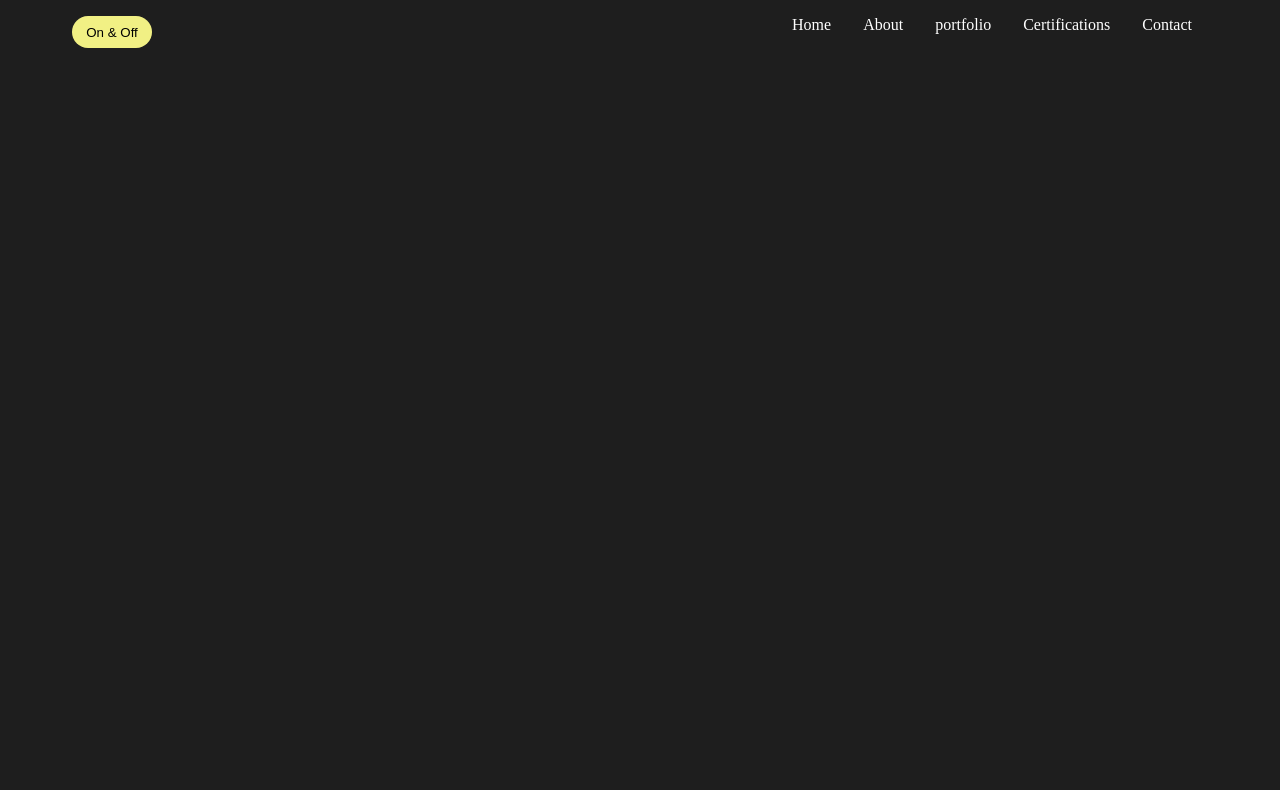
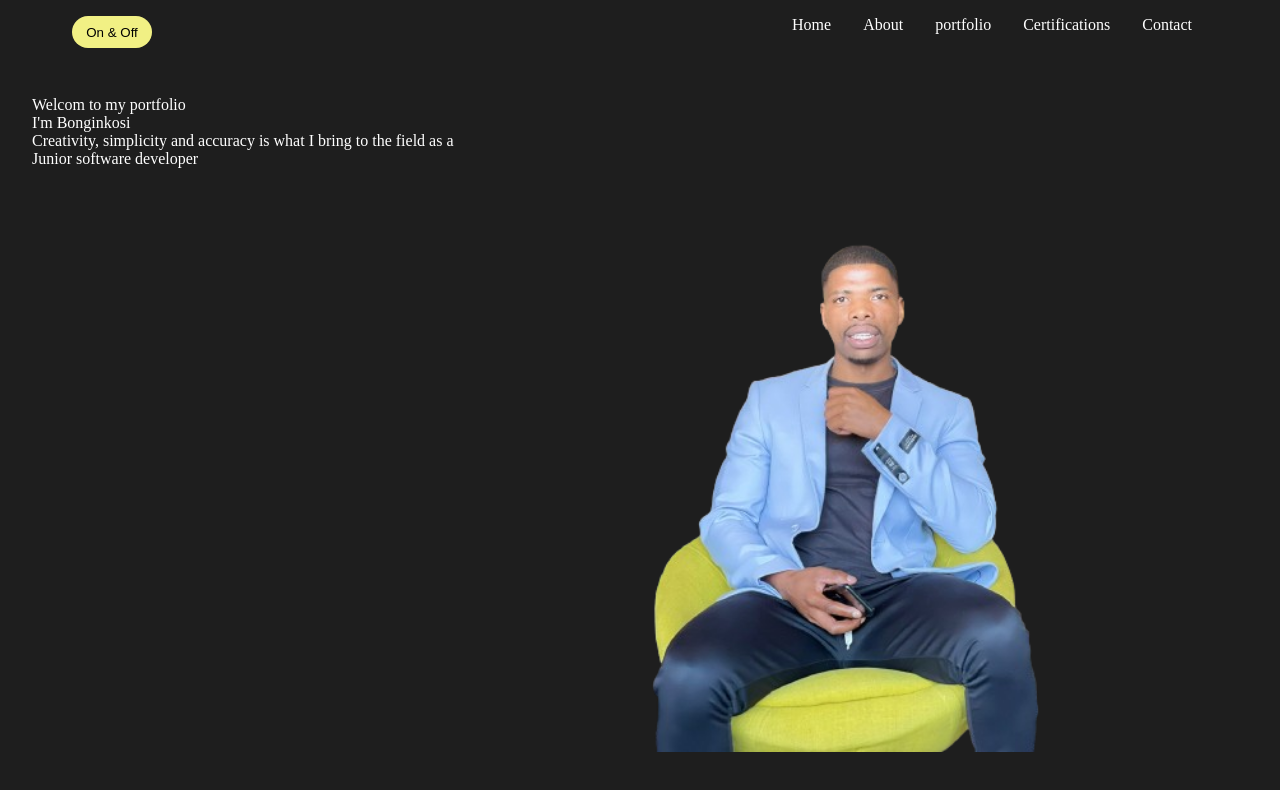
Before and after one commit to Bawrer/Bawrer-portfolio, a React (Create React App) app: page / in a window 1280 px wide. Shown: the top 790 px of the page. Built offline with nearby package versions, Linux system fonts and the light colour scheme.

Commit message:
inserting the introduction content and also position it using css

```diff
--- a/src/components/Intro/intro.css
+++ b/src/components/Intro/intro.css
@@ -0,0 +1,18 @@
+#intro {
+   position: relative; /* Establish positioning context */
+   width: 100%; /* Ensure the section takes up the full width */
+   max-width: 75rem;
+   height: calc(100vh - 4rem);
+   overflow: hidden;
+   padding: 1rem 2rem;
+ }
+
+ .bg {
+   position: absolute;
+   top: -4rem;
+   right: 0;
+   z-index: -1;
+   object-fit: cover;
+   height: 100%;
+   width: auto; /* Allow the image to resize based on its aspect ratio */
+ }
--- a/src/components/Intro/intro.js
+++ b/src/components/Intro/intro.js
@@ -1,13 +1,15 @@
 import React from 'react';
 import './intro.css';
+import bg from '../../assets/IMG-20231026-WA0025-removebg-preview.png';
 
 const Intro = () => {
   return (
     <section id='intro'>
-    <div className='introContent'>
-
+      <div className='introContent'>
+        <span className='welcome'>Welcom to my portfolio</span> <br />
+        <span className='introText'>I'm <span className='introName'>Bonginkosi</span> <br />Creativity, simplicity and accuracy is what I bring to the field as a<br/><span className='careerName'>Junior software developer</span> </span>
     </div>
-      <img src='' alt='' className='' />
+      <img src={bg} alt='bg' className='bg' />
     </section>
   )
 }
```
